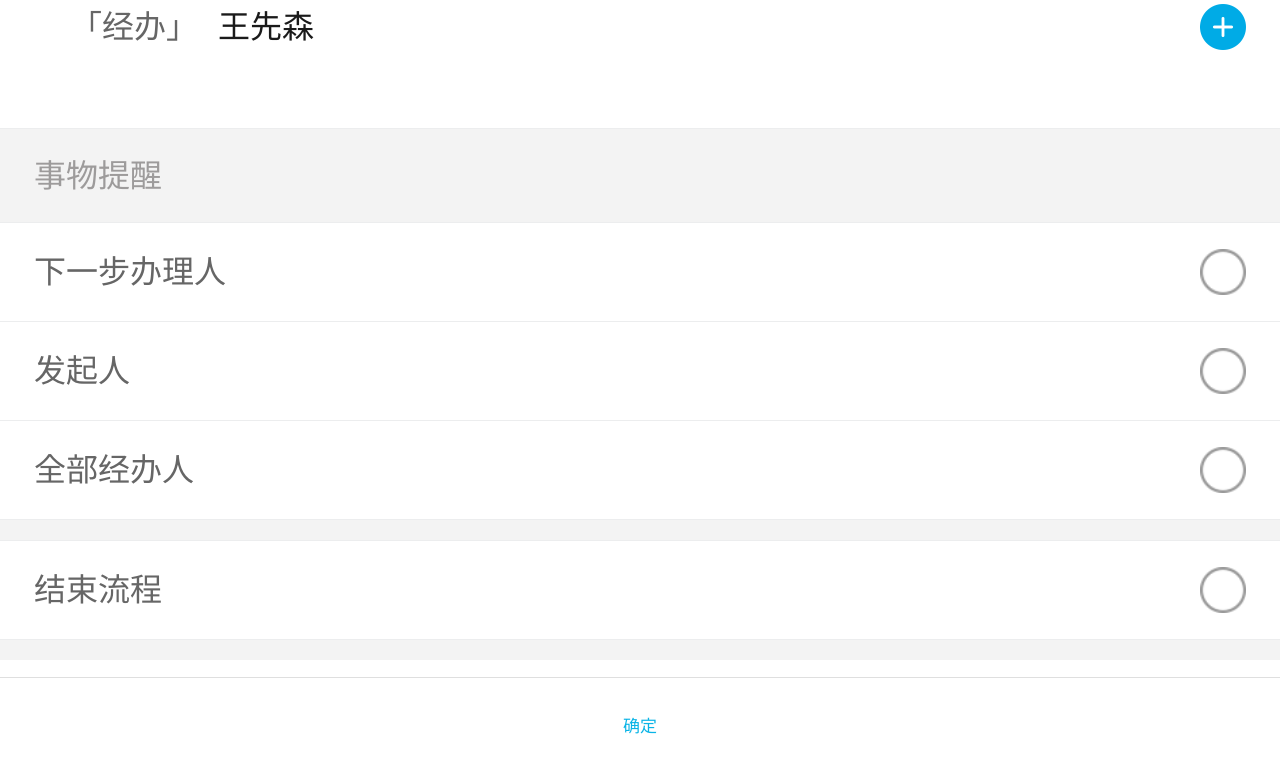
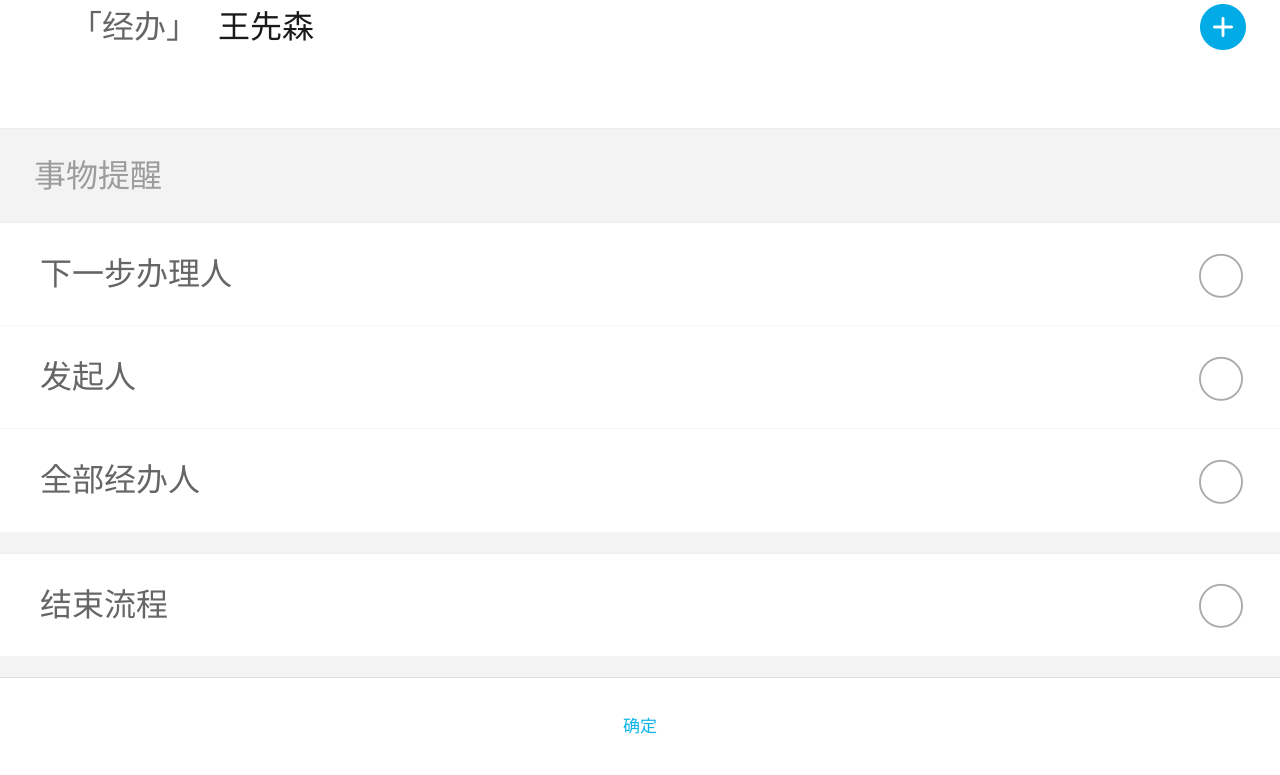
Before and after one commit to dengyueying/wx, a PHP site: page /next.html in a window 1280 px wide. Shown: the part 605-1380 px from the top of the page. Run offline with PHP 8.4, Linux system fonts and the light colour scheme.

Commit message:
check
啊啊啊

```diff
--- a/wx/css/next.css
+++ b/wx/css/next.css
@@ -28,34 +28,42 @@
     top: 0;
     left: 1rem;
 }
+.mui-input-group:after,.mui-input-group:before{
+	display: none;
+}
+.mui-input-group .mui-input-row:after{
+	left: 0;
+	background: rgb(236,237,238);
+	z-index: 2;
+}
+.mui-checkbox label{
+	padding: 0.34rem 0.4rem;
+	position: relative;
+	z-index: 1;
+}
+.mui-checkbox input[type=checkbox]:checked:before{
+	color:rgb(0,180,230) !important;
+}
+.box label{
+	color:#666;
+	font-size: 0.32rem;
+}
 .box{
 	border-bottom: none;
 }
-.checkbox p{
+.mui-checkbox input[type=checkbox]{
+	top: 50%;
+	transform: translateY(-50%);
+	right: 0.32rem;
+	width: 0.54rem;
+	height: 0.54rem;
+}
+
+.mui-input-group .mui-input-row{
+	height: inherit;
 	display: flex;
 	align-items: center;
-	padding: 0.33rem 0.34rem;
-	background: #FFF;
-	border-bottom: 1px solid #ECEDEE;
-	position: relative;
 }
-.checkbox p span{
-	color: #666666;
-	font-size: 0.32rem;
-	height: 0.32rem;
-	line-height: 0.32rem;
+.mui-checkbox input[type=checkbox]:before{
+	font-size: 0.54rem;
 }
-.checkbox p span.check{
-	width: 0.46rem;
-	height: 0.46rem;
-	background: url(../img/check.png) no-repeat;
-	background-size: 100% 100%;
-	position: absolute;
-	right: 0.34rem;
-	top: 50%;
-	transform: translateY(-50%);
-}
-.checkbox p span.checked{
-	background: url(../img/checked.png) no-repeat;
-	background-size: 100% 100%;
-}
--- a/wx/next.html
+++ b/wx/next.html
@@ -44,13 +44,30 @@
 					</div>
 				</div>
 			<p class="release pad mysp">事物提醒</p>
-			<div class="box checkbox">
-				<p><span>下一步办理人</span><span class="check"></span></p>
-				<p><span>发起人</span><span class="check"></span></p>
-				<p><span>全部经办人</span><span class="check"></span></p>
+			<div class="box">
+				<form class="mui-input-group">
+					<div class="mui-input-row mui-checkbox">
+						<label>下一步办理人</label>
+						<input name="checkbox1" value="Item 3" type="checkbox" >
+					</div>
+					<div class="mui-input-row mui-checkbox">
+						<label>发起人</label>
+						<input name="checkbox1" value="Item 4" type="checkbox">
+					</div>
+					<div class="mui-input-row mui-checkbox">
+						<label>全部经办人</label>
+						<input name="checkbox1" value="Item 4" type="checkbox">
+					</div>
+				</form>
+				<!--<p class="speed pad">提醒内容<span class="create-right"></span></p>-->
 			</div>
-			<div class="box checkbox">
-				<p><span>结束流程</span><span class="check"></span></p>
+			<div class="box">
+				<form class="mui-input-group">
+					<div class="mui-input-row mui-checkbox">
+						<label>结束流程</label>
+						<input name="checkbox1" value="Item 4" type="checkbox">
+					</div>
+				</form>
 			</div>
 		</section>
 		<footer>
@@ -61,14 +78,10 @@
 		<script type="text/javascript" src="js/rem.min.js" ></script>
 		<script type="text/javascript" src="js/jquery.min.js" ></script>
 		<script>
-			$(".check").click(function(){
-		 		if($(this).hasClass("checked")){
-		 			$(this).removeClass("checked");
-		 		}
-		 		else{
-		 			$(this).addClass("checked");
-		 		}
-		 	})
+			window.onload=function(){
+				alert($("body").outerHeight(true));
+				alert($("section").outerHeight(true));
+			}
 		</script>
 	</body>
 
```
